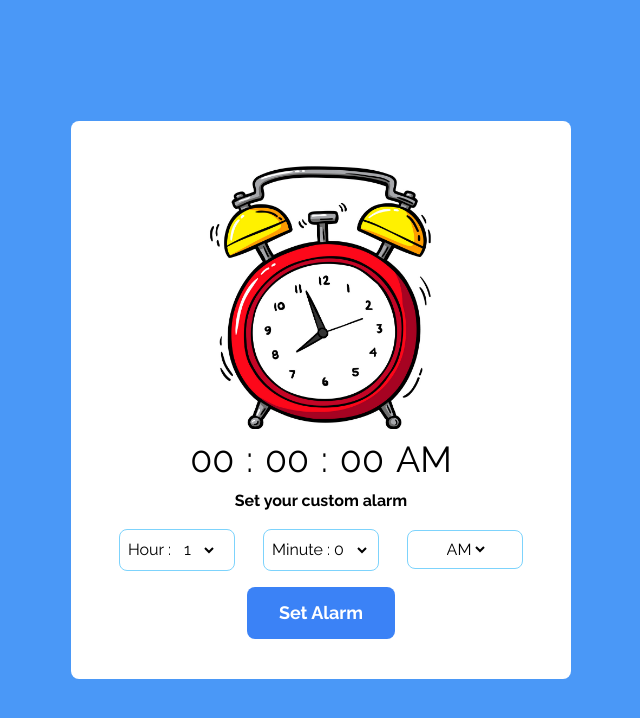
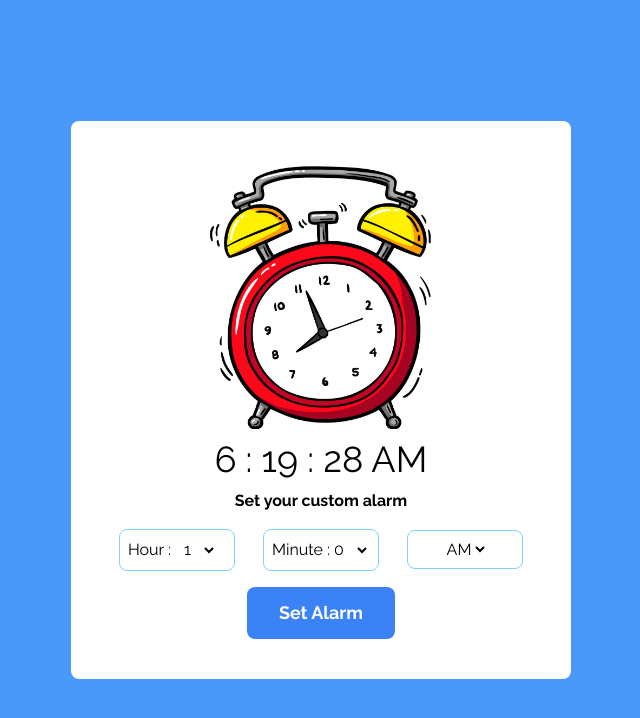
Before and after one commit to ashfakhossain15/alarm-clock, a Next.js app: page / in a window 1280 px wide. Shown: the top 718 px of the page, without its empty margins (319-959 px from the left). Built offline with nearby package versions, Linux system fonts and the light colour scheme.

Commit message:
added clock on here

```diff
--- /dev/null
+++ b/src/app/components/clock/clock.tsx
@@ -0,0 +1,33 @@
+"use client";
+
+import React, { useEffect, useState } from "react";
+type Props = {};
+
+const Clock = (props: Props) => {
+  const [time, setTime] = useState<string>("00 : 00 : 00");
+  useEffect(() => {
+    const updateTime = () => {
+      let datetime = new Date();
+      let hours = datetime.getHours().toString().padStart(2, "0");
+      let minutes = datetime.getMinutes().toString().padStart(2, "0");
+      let seconds = datetime.getSeconds().toString().padStart(2, "0");
+      let ampm = Number(hours) >= 12 ? "PM" : "AM";
+      let formattedHours = Number(hours) % 12 || 12;
+
+      const currentTime = `${formattedHours} : ${minutes} : ${seconds}  ${ampm} `;
+      setTime(currentTime);
+    };
+    const interval = setInterval(updateTime, 1000);
+    return () => clearInterval(interval);
+  }, []);
+
+  return (
+    <div>
+      <h1 className="flex gap-3">
+        <span>{time}</span>
+      </h1>
+    </div>
+  );
+};
+
+export default Clock;
--- a/src/app/page.tsx
+++ b/src/app/page.tsx
@@ -1,5 +1,6 @@
 import React from "react";
 import Image from "next/image";
+import Clock from "./components/clock/clock";
 
 interface AlarmClockProps {
   // Add any props you might need for AlarmClock
@@ -26,14 +27,7 @@ const AlarmClock: React.FC<AlarmClockProps> = () => {
           />
         </div>
         <div className="clock flex items-center justify-center h-7 my-12 text-4xl">
-          <h1 className="flex gap-3">
-            <span>00</span>
-            <span>:</span>
-            <span>00</span>
-            <span>:</span>
-            <span>00</span>
-            <span>AM </span>
-          </h1>
+          <Clock />
         </div>
         <h1 className="font-bold">Set your custom alarm</h1>
         <main className="grid grid-cols-3 items-center justify-around text-center gap-7 ">
```
